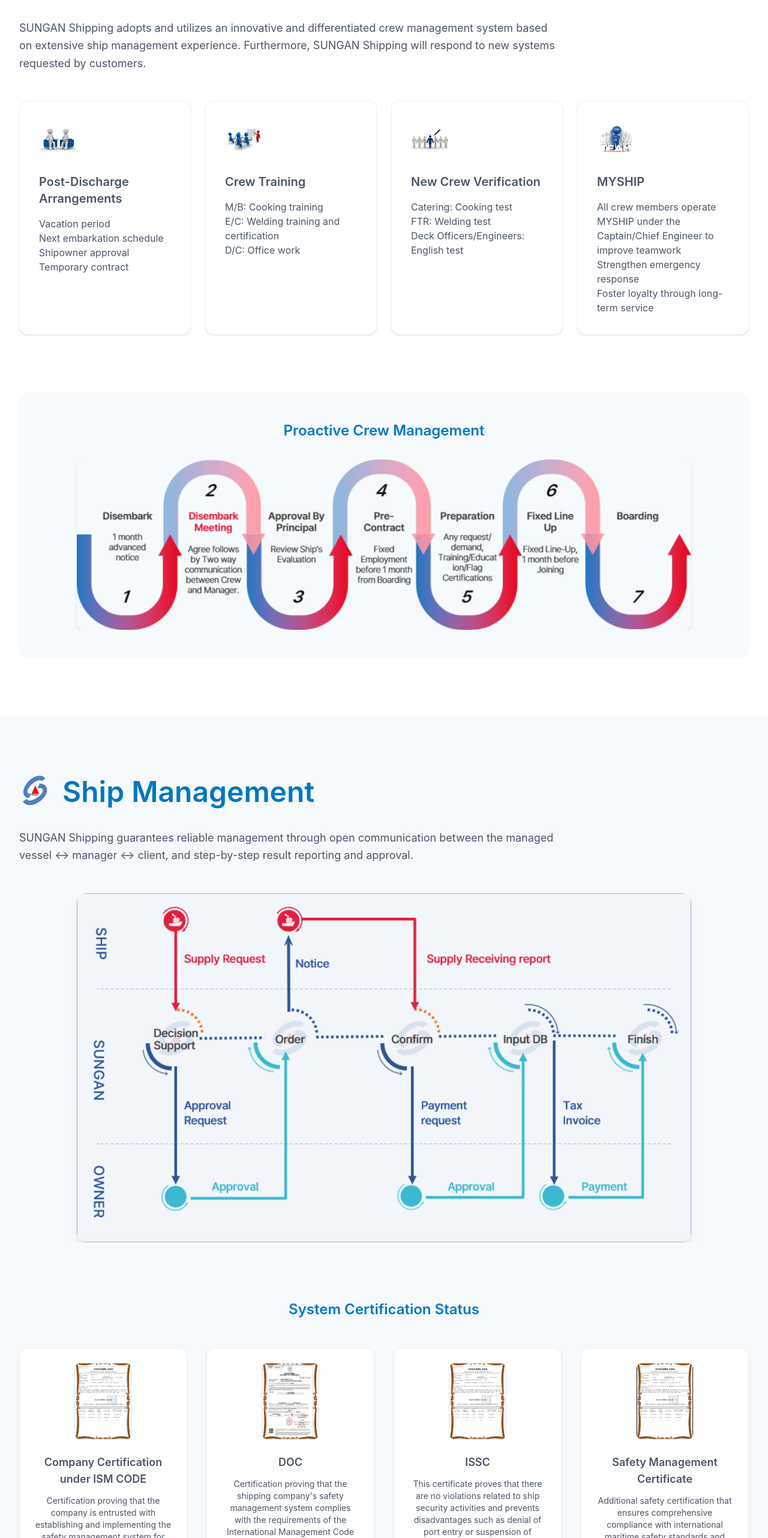
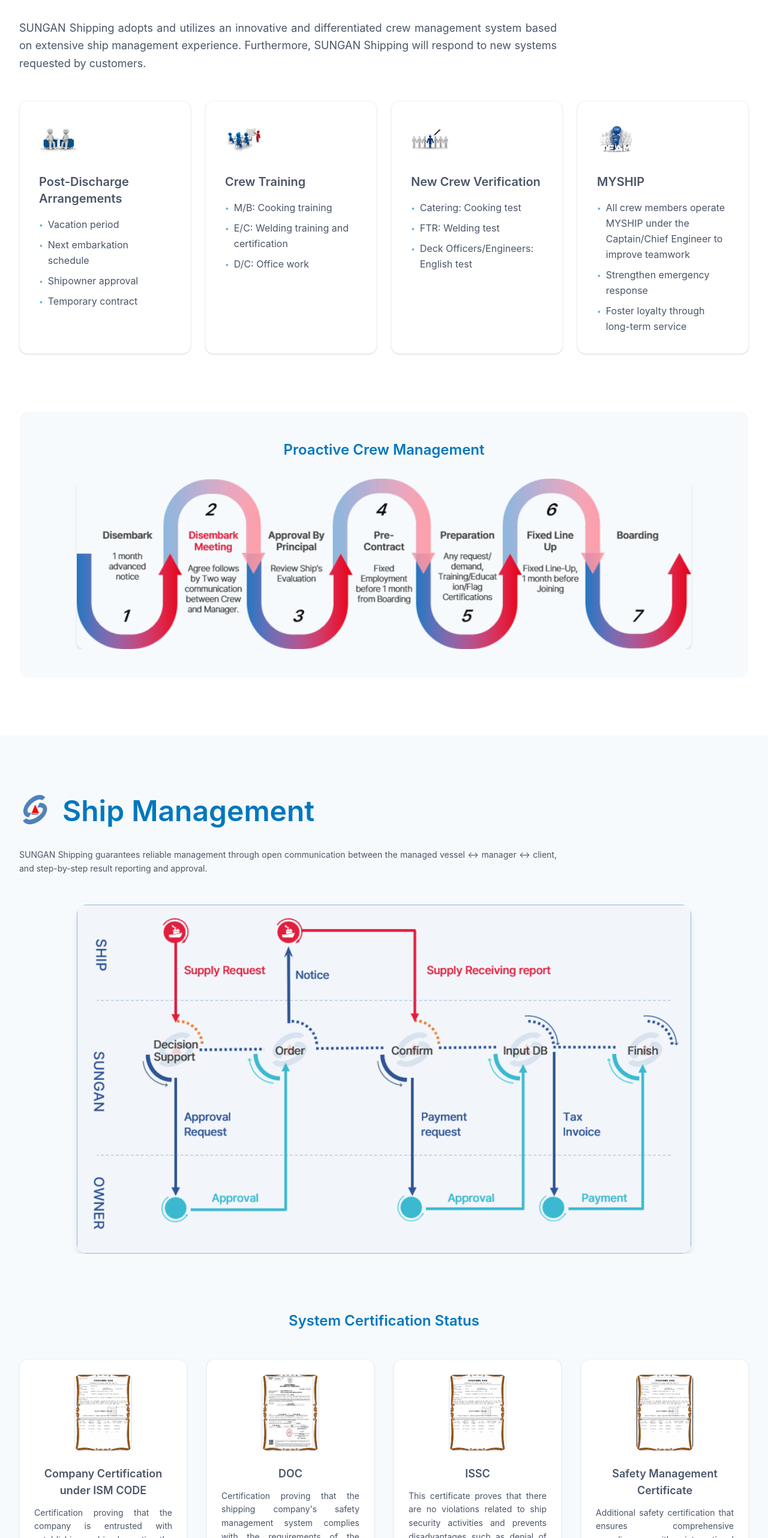
Before and after one commit to AungZaw11/Sungan_Website_Pre_V1.0, a React (Vite) app in the folder frontend/: page /services in a window 1280 px wide. Shown: the part 236-2800 px from the top of the page at 60% size. Built offline with nearby package versions, Linux system fonts and the light colour scheme.

Commit message:
updated services

```diff
--- a/frontend/src/components/Footer.jsx
+++ b/frontend/src/components/Footer.jsx
@@ -4,7 +4,9 @@
 import { useTranslation } from 'react-i18next';
 
 export default function Footer() {
-  const { t } = useTranslation();
+  const { t, i18n } = useTranslation();
+
+  const isKorean = i18n.language === 'ko' || i18n.language === 'kr';
 
   return (
     <footer className="bg-primary pt-16 pb-8">
@@ -21,7 +23,8 @@
                 SUNGAN <span className="text-red">SHIPPING</span>
               </span>
             </Link>
-            <p className="text-white/80 text-base leading-relaxed mt-4 break-keep">
+
+            <p className={`text-white/80 text-base leading-relaxed mt-4 pr-4 ${isKorean ? 'whitespace-nowrap' : 'break-words'}`}>
               {t('footer.best_partner')}
             </p>
           </div>
--- a/frontend/src/i18n/en.json
+++ b/frontend/src/i18n/en.json
@@ -92,6 +92,7 @@
     "rightship_marketing": "Rightship Marketing (Seoul)"
   },
   "services": {
+    "crew_management_desc": "SUNGAN Shipping adopts an innovative system and provides a differentiated services based on transparency. We maintain close relations between crews and Shipowners, possessing an excellent pool of crews. Through our self-evaluation system, we satisfy Shipowners' requirements.",
     "crew_management": "Crew Management",
     "crew_desc": "SUNGAN Shipping adopts and utilizes an innovative and differentiated crew management system based on extensive ship management experience. Furthermore, SUNGAN Shipping will respond to new systems requested by customers.",
     "arrangement": "Post-Discharge Arrangements",
--- a/frontend/src/i18n/ja.json
+++ b/frontend/src/i18n/ja.json
@@ -167,6 +167,7 @@
     "rightship_marketing": "ライトシップマーケティング（ソウル）"
   },
   "services": {
+    "crew_management_desc": "SUNGAN Shippingは革新的なシステムを導入し、透明性に基づいた差別化されたサービスを提供します。当社は乗組員と船主との緊密な関係を維持し、優秀な乗組員のプールを確保しています。さらに、独自の評価システムを通じて、船主の要求事項を満たしています。",
     "crew_management": "乗組員管理",
     "crew_desc": "SUNGAN Shippingは、豊富な船舶管理経験に基づき、革新的なシステムと差別化されたサービスを提供します。また、船主の新しいシステム要件にも対応します。",
     "arrangement": "下船後の手配",
--- a/frontend/src/i18n/ko.json
+++ b/frontend/src/i18n/ko.json
@@ -92,6 +92,7 @@
     "rightship_marketing": "라이트십 마케팅 (서울)"
   },
   "services": {
+    "crew_management_desc": "성안해운은 혁신적인 시스템을 도입하고 투명성에 기반한 차별화된 서비스를 제공합니다. 우리는 승무원과 선주 간의 긴밀한 관계를 유지하며, 우수한 승무원 풀을 확보하고 있습니다. 또한 자체 평가 시스템을 통해 선주의 요구사항을 충족시키고 있습니다.",
     "crew_management": "승무원 관리",
     "crew_desc": "성안해운은 풍부한 선박관리 경험을 바탕으로 혁신적이고 차별화된 승무원 관리 시스템을 채택하여 이용하고 있습니다. 이에 멈추지 않고, 성안해운은 고객이 요구하는 새로운 시스템에 응답하겠습니다.",
     "arrangement": "하선 후 관리",
--- a/frontend/src/pages/Services.jsx
+++ b/frontend/src/pages/Services.jsx
@@ -18,7 +18,6 @@
 import TrainingImg from '../images/Training.png';
 import VerificationImg from '../images/New.png';
 import MyshipImg from '../images/myship.png';
-
 
 const fadeIn = {
   initial: { opacity: 0, y: 20 },
@@ -98,7 +97,7 @@
       <section className="py-24 px-4 sm:px-6 lg:px-8 max-w-7xl mx-auto w-full">
         <SectionHeader title={t('services.crew_management')} />
 
-        <p className="text-lg text-body max-w-4xl leading-relaxed mb-12">
+        <p className="text-lg text-body max-w-4xl leading-relaxed mb-12 text-justify ">
           {t('services.crew_desc')}
         </p>
 
@@ -116,7 +115,15 @@
                 <img src={item.image} alt={item.title} className="w-15 h-15 object-contain" />
               </div>
               <h3 className="text-xl font-semibold text-body mb-4">{item.title}</h3>
-              <p className="text-body whitespace-pre-line">{item.desc}</p>
+
+              <ul className="space-y-2 text-left">
+                {item.desc.split('\n').map((line, index) => (
+                  <li key={index} className="text-body flex items-start gap-2">
+                    <span className="text-primary/60 mt-1.5 text-xs">•</span>
+                    <span className="flex-1 leading-relaxed">{line}</span>
+                  </li>
+                ))}
+              </ul>
             </motion.div>
           ))}
         </div>
@@ -147,7 +154,7 @@
         <div className="max-w-7xl mx-auto">
           <SectionHeader title={t('services.ship_management')} />
 
-          <p className="text-lg text-body max-w-4xl leading-relaxed mb-12">
+          <p className="text-body text-sm text-justify hyphens-auto leading-relaxed flex-grow max-w-4xl mb-12">
             {t('services.ship_desc')}
           </p>
 
@@ -180,14 +187,14 @@
                 whileInView={{ opacity: 1, y: 0 }}
                 viewport={{ once: true }}
                 transition={{ duration: 0.5, delay: i * 0.1 }}
-                className="bg-white rounded-[14px] p-6 shadow-sm border border-gray-100 flex flex-col items-center text-center hover:shadow-md transition-all cursor-pointer"
+                className="bg-white rounded-[14px] p-6 shadow-sm border border-gray-100 flex flex-col items-center hover:shadow-md transition-all cursor-pointer"
                 onClick={() => setSelectedPdf(cert.pdf)}
               >
                 <div className="w-24 h-32 bg-gray-50 rounded-lg mb-6 flex items-center justify-center border border-gray-200 hover:border-primary/30 transition-colors overflow-hidden">
                   <img src={cert.previewImg} alt={cert.title} className="w-full h-full object-cover rounded-lg" />
                 </div>
-                <h4 className="text-lg font-semibold text-body mb-3">{cert.title}</h4>
-                <p className="text-body text-sm">{cert.desc}</p>
+                <h4 className="text-lg font-semibold text-body mb-3 text-center">{cert.title}</h4>
+                <p className="text-body text-sm text-justify leading-relaxed flex-grow w-full">{cert.desc}</p>
                 <button
                   className="mt-4 text-primary text-sm font-medium hover:underline flex items-center gap-1"
                   onClick={(e) => {
@@ -266,7 +273,6 @@
         </div>
       </section>
 
-      {/* ========== PDF Modal ========== */}
       {selectedPdf && (
         <div
           className="fixed inset-0 z-50 bg-black/70 flex items-center justify-center p-4"
```
